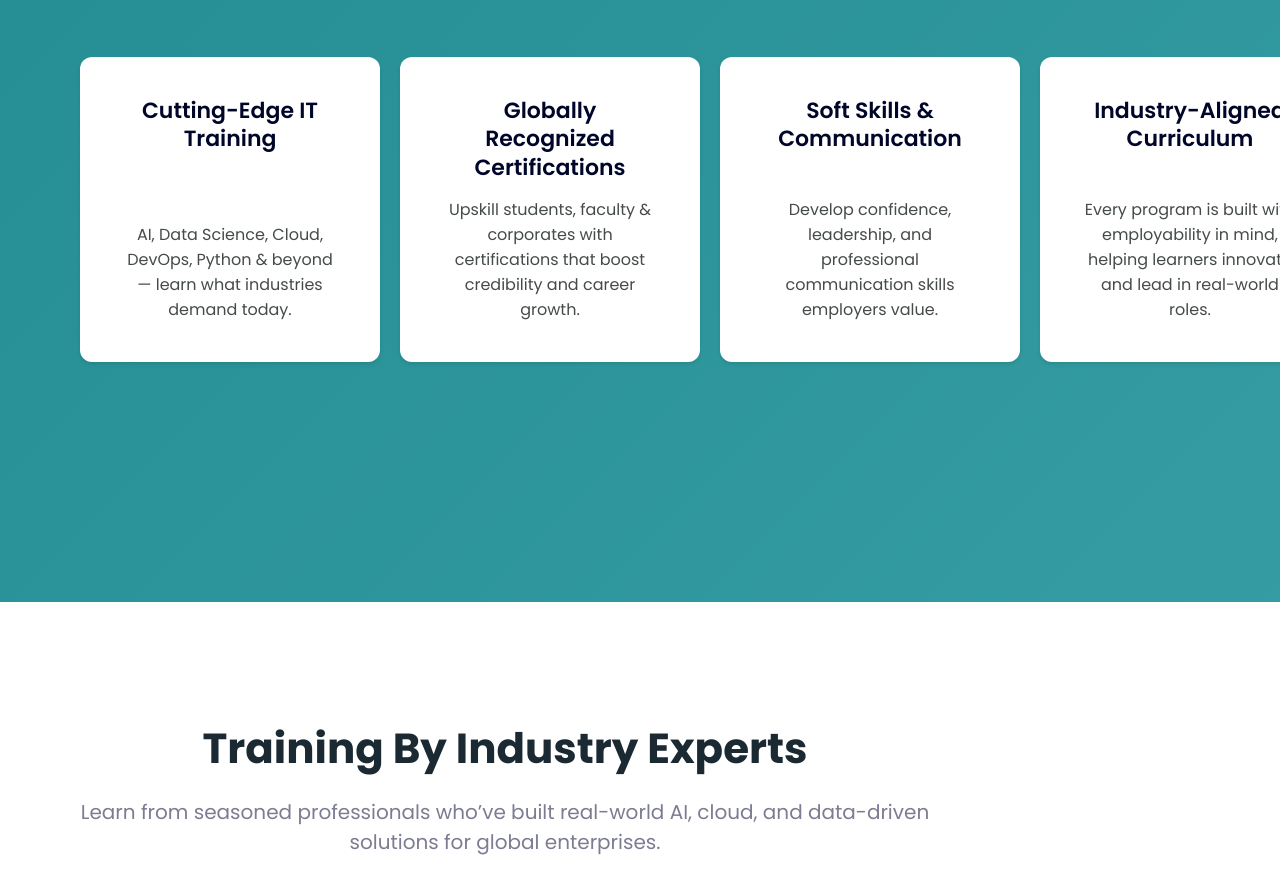
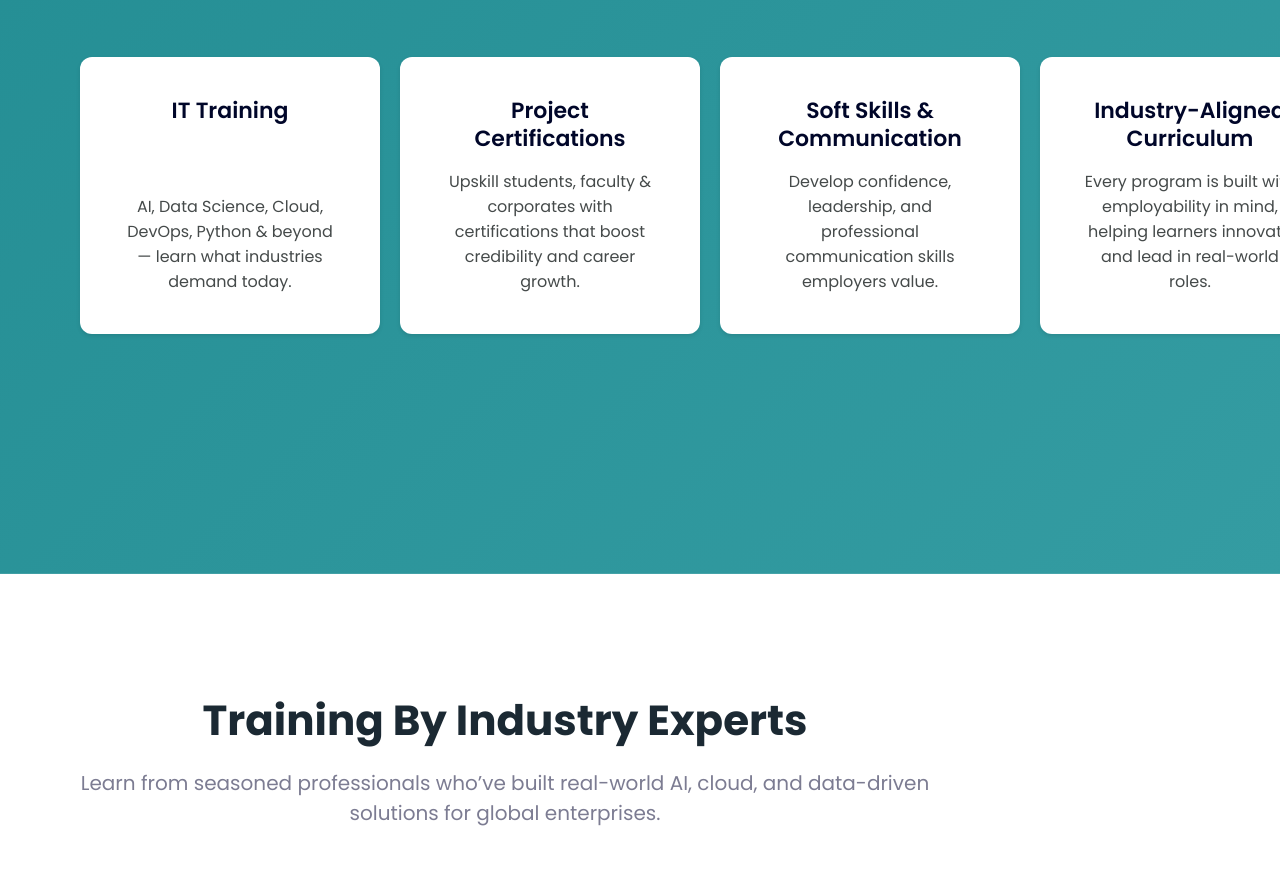
Before and after one commit to santhozsanthoz/athena-demo, a plain HTML site: page index.html in a window 1280 px wide. Shown: the part 1195-2088 px from the top of the page. Drawn offline with nearby package versions, Linux system fonts and the light colour scheme.

Commit message:
first commit

```diff
--- a/index.html
+++ b/index.html
@@ -63,13 +63,13 @@
             <ul class="about-list">
               <li>
                 <div class="about-card">
-                  <h3 class="h3 card-title">Cutting-Edge IT Training</h3>
+                  <h3 class="h3 card-title">IT Training</h3>
                   <p class="card-text">AI, Data Science, Cloud, DevOps, Python & beyond — learn what industries demand today.</p>
                 </div>
               </li>
               <li>
                 <div class="about-card">
-                  <h3 class="h3 card-title">Globally Recognized Certifications</h3>
+                  <h3 class="h3 card-title">Project Certifications</h3>
                   <p class="card-text">Upskill students, faculty & corporates with certifications that boost credibility and career growth.</p>
                 </div>
               </li>
```
